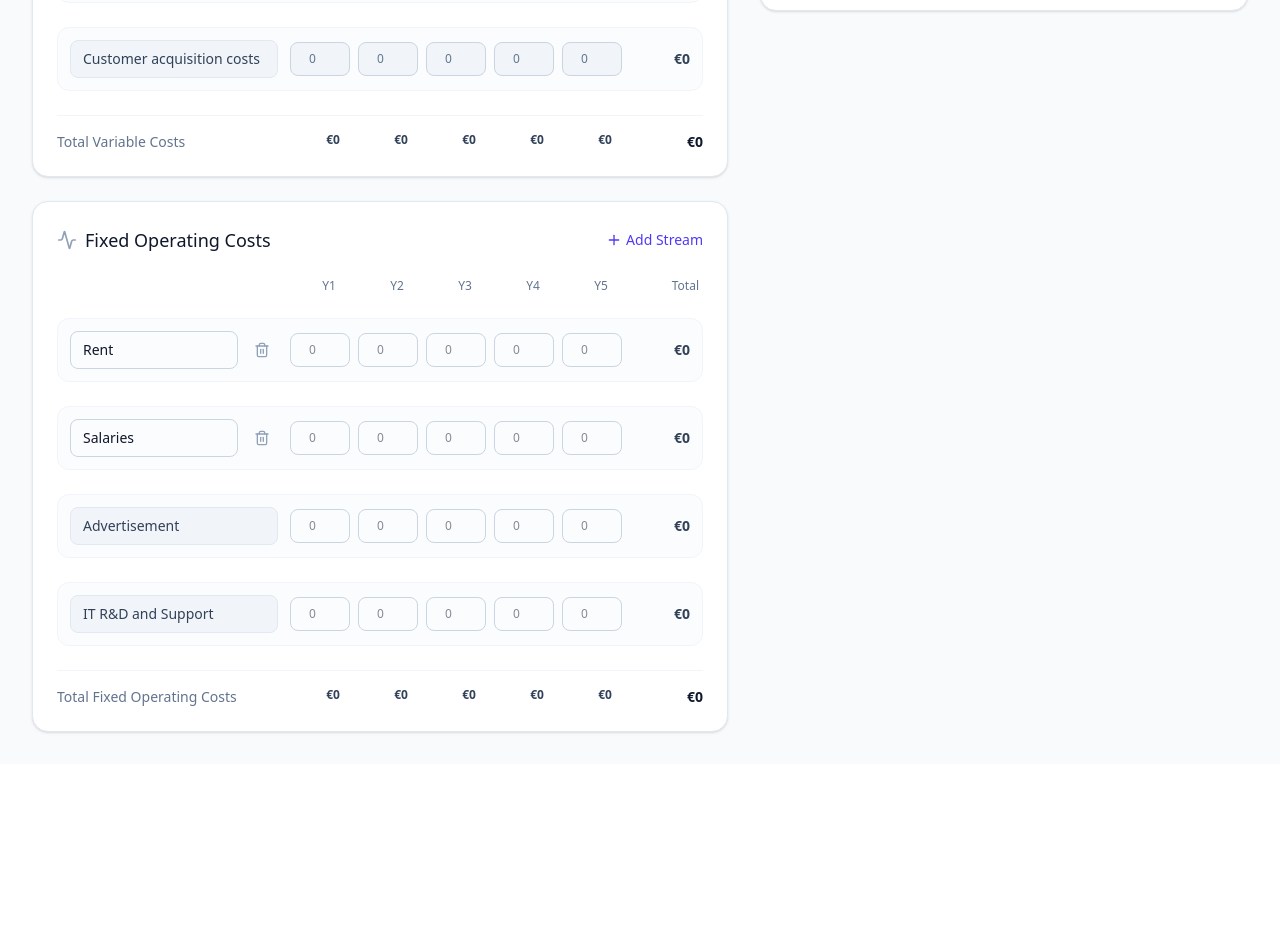
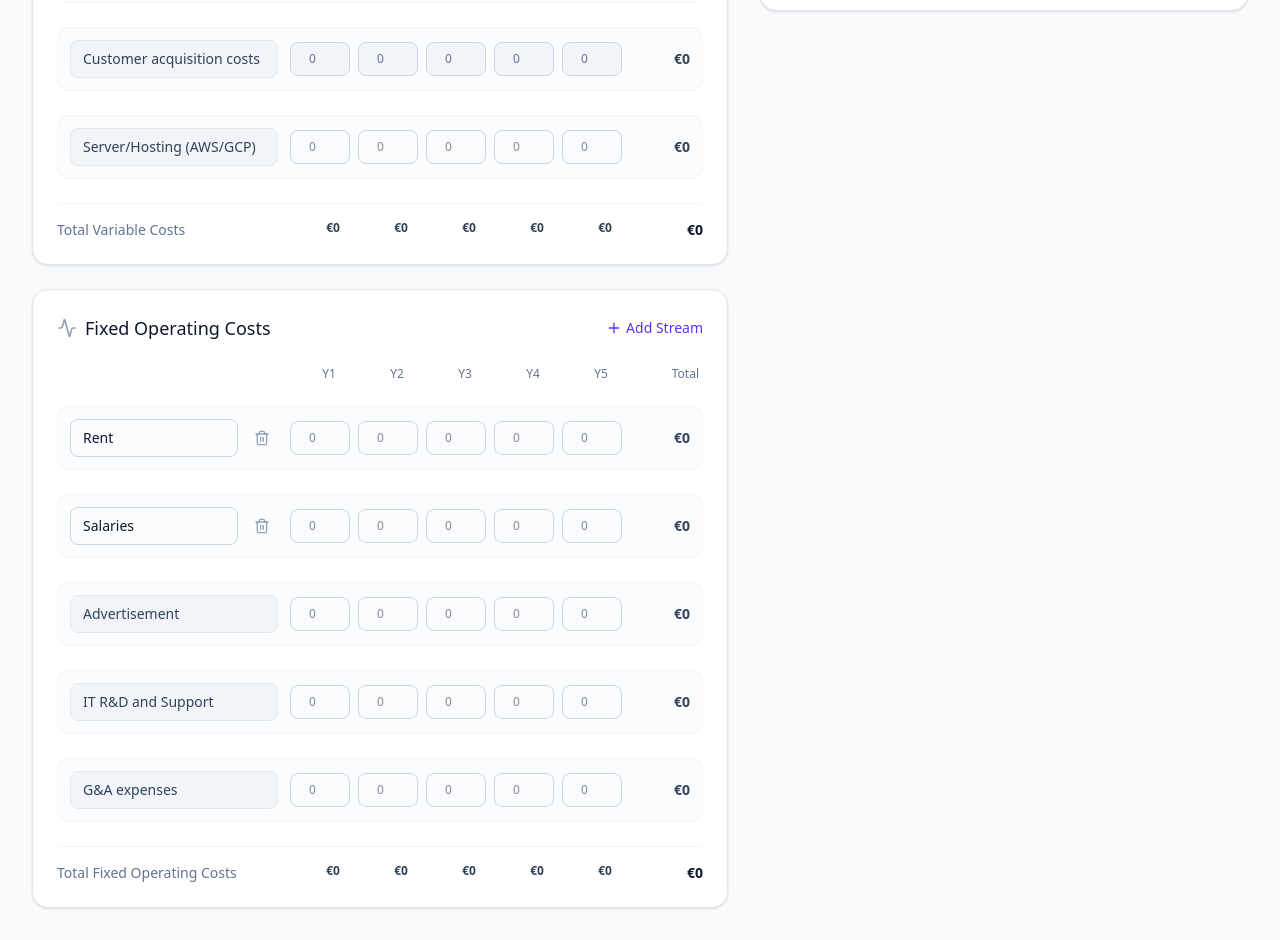
Before and after one commit to hlx-collab/Business-Project-The-Lisbon-MBA, a React (Vite) app: page / in a window 1280 px wide. Shown: the part 920-1860 px from the top of the page. Before the commit the page ends 1684 px from the top, so only its background shows below. Built offline with nearby package versions, Linux system fonts and the light colour scheme.

Commit message:
feat: Prefix platform metrics IDs
Prefixes the IDs of the default platform metrics with 'pm-' to prevent potential ID collisions with other metric types in the future and improve clarity.

```diff
--- a/src/App.tsx
+++ b/src/App.tsx
@@ -16,21 +16,23 @@ export default function App() {
 
   const [platformMetricsStreams, setPlatformMetricsStreams] = useState<FinancialStream[]>(() => {
     const defaultStreams = [
-      { id: '1', name: 'Number of providers in the platform', amounts: ['', '', '', '', ''], isPermanent: true },
-      { id: '2', name: 'Number of owners in the platform', amounts: ['', '', '', '', ''], isPermanent: true },
-      { id: '3', name: 'Avg price per booking', amounts: ['', '', '', '', ''], isPermanent: true },
-      { id: '4', name: '% of bookings commission', amounts: ['', '', '', '', ''], isPermanent: true },
-      { id: '5', name: 'Monthly Subscription fee', amounts: ['', '', '', '', ''], isPermanent: true },
-      { id: '6', name: '# of yearly bookings per pet owners', amounts: ['', '', '', '', ''], isPermanent: true },
-      { id: 'cac-providers', name: 'Unit CAC - Providers', amounts: ['', '', '', '', ''], isPermanent: true },
-      { id: 'cac-owners', name: 'Unit CAC - Owners', amounts: ['', '', '', '', ''], isPermanent: true },
-      { id: 'cs-providers', name: 'Unit Customer Support cost - Providers', amounts: ['', '', '', '', ''], isPermanent: true },
-      { id: 'cs-owners', name: 'Unit Customer Support cost - Owners', amounts: ['', '', '', '', ''], isPermanent: true }
+      { id: 'pm-1', name: 'Number of providers in the platform', amounts: ['', '', '', '', ''], isPermanent: true },
+      { id: 'pm-2', name: 'Number of owners in the platform', amounts: ['', '', '', '', ''], isPermanent: true },
+      { id: 'pm-3', name: 'Avg price per booking', amounts: ['', '', '', '', ''], isPermanent: true },
+      { id: 'pm-4', name: '% of bookings commission', amounts: ['', '', '', '', ''], isPermanent: true },
+      { id: 'pm-5', name: 'Monthly Subscription fee', amounts: ['', '', '', '', ''], isPermanent: true },
+      { id: 'pm-6', name: '# of yearly bookings per pet owners', amounts: ['', '', '', '', ''], isPermanent: true },
+      { id: 'pm-cac-providers', name: 'Unit CAC - Providers', amounts: ['', '', '', '', ''], isPermanent: true },
+      { id: 'pm-cac-owners', name: 'Unit CAC - Owners', amounts: ['', '', '', '', ''], isPermanent: true },
+      { id: 'pm-cs-providers', name: 'Unit Customer Support cost - Providers', amounts: ['', '', '', '', ''], isPermanent: true },
+      { id: 'pm-cs-owners', name: 'Unit Customer Support cost - Owners', amounts: ['', '', '', '', ''], isPermanent: true }
     ];
     const saved = localStorage.getItem('platformMetricsStreams');
     if (saved) {
       const parsed = JSON.parse(saved);
-      const merged = parsed.map((p: any) => {
+      const redundantNames = ['Unit Customer acquisition costs', 'Unit Customer Support cost'];
+      const filtered = parsed.filter((p: any) => !redundantNames.includes(p.name));
+      const merged = filtered.map((p: any) => {
         const defaultStream = defaultStreams.find(ds => ds.name === p.name);
         return defaultStream ? { ...p, isPermanent: defaultStream.isPermanent } : p;
       });
@@ -74,9 +76,9 @@ export default function App() {
 
   const [revenueStreams, setRevenueStreams] = useState<FinancialStream[]>(() => {
     const defaultStreams = [
-      { id: '1', name: 'Monthly Subscriptions', amounts: ['', '', '', '', ''], isPermanent: true },
-      { id: '2', name: 'Booking Fees', amounts: ['', '', '', '', ''], isPermanent: true },
-      { id: '3', name: 'Others', amounts: ['', '', '', '', ''], isPermanent: true }
+      { id: 'rev-1', name: 'Monthly Subscriptions', amounts: ['', '', '', '', ''], isPermanent: true },
+      { id: 'rev-2', name: 'Booking Fees', amounts: ['', '', '', '', ''], isPermanent: true },
+      { id: 'rev-3', name: 'Others', amounts: ['', '', '', '', ''], isPermanent: true }
     ];
     const saved = localStorage.getItem('revenueStreams');
     if (saved) {
@@ -93,9 +95,10 @@ export default function App() {
 
   const [variableCostsStreams, setVariableCostsStreams] = useState<FinancialStream[]>(() => {
     const defaultStreams = [
-      { id: '1', name: 'Payment Processing', amounts: ['', '', '', '', ''], isPermanent: true },
-      { id: '2', name: 'Customer Support', amounts: ['', '', '', '', ''], isPermanent: true },
-      { id: '3', name: 'Customer acquisition costs', amounts: ['', '', '', '', ''], isPermanent: true }
+      { id: 'vc-1', name: 'Payment Processing', amounts: ['', '', '', '', ''], isPermanent: true },
+      { id: 'vc-2', name: 'Customer Support', amounts: ['', '', '', '', ''], isPermanent: true },
+      { id: 'vc-3', name: 'Customer acquisition costs', amounts: ['', '', '', '', ''], isPermanent: true },
+      { id: 'vc-4', name: 'Server/Hosting (AWS/GCP)', amounts: ['', '', '', '', ''], isPermanent: true }
     ];
     const saved = localStorage.getItem('variableCostsStreams');
     if (saved) {
@@ -112,10 +115,11 @@ export default function App() {
 
   const [fixedCostsStreams, setFixedCostsStreams] = useState<FinancialStream[]>(() => {
     const defaultStreams = [
-      { id: '1', name: 'Rent', amounts: ['', '', '', '', ''] },
-      { id: '2', name: 'Salaries', amounts: ['', '', '', '', ''] },
-      { id: '3', name: 'Advertisement', amounts: ['', '', '', '', ''], isPermanent: true },
-      { id: '4', name: 'IT R&D and Support', amounts: ['', '', '', '', ''], isPermanent: true }
+      { id: 'fc-1', name: 'Rent', amounts: ['', '', '', '', ''] },
+      { id: 'fc-2', name: 'Salaries', amounts: ['', '', '', '', ''] },
+      { id: 'fc-3', name: 'Advertisement', amounts: ['', '', '', '', ''], isPermanent: true },
+      { id: 'fc-4', name: 'IT R&D and Support', amounts: ['', '', '', '', ''], isPermanent: true },
+      { id: 'fc-ga', name: 'G&A expenses', amounts: ['', '', '', '', ''], isPermanent: true }
     ];
     const saved = localStorage.getItem('fixedCostsStreams');
     if (saved) {
@@ -145,9 +149,9 @@ export default function App() {
   const years = [0, 1, 2, 3, 4];
 
   const derivedRevenueStreams = revenueStreams.map(stream => {
-    if (stream.id === '1' || stream.name === 'Monthly Subscriptions') {
-      const providersStream = platformMetricsStreams.find(s => s.id === '1' || s.name === 'Number of providers in the platform');
-      const subFeeStream = platformMetricsStreams.find(s => s.id === '5' || s.name === 'Monthly Subscription fee');
+    if (stream.id === 'rev-1' || stream.name === 'Monthly Subscriptions') {
+      const providersStream = platformMetricsStreams.find(s => s.id === 'pm-1' || s.name === 'Number of providers in the platform');
+      const subFeeStream = platformMetricsStreams.find(s => s.id === 'pm-5' || s.name === 'Monthly Subscription fee');
 
       const amounts = years.map(y => {
         const providers = Number(providersStream?.amounts[y]) || 0;
@@ -158,11 +162,11 @@ export default function App() {
       });
       return { ...stream, amounts, isCalculated: true };
     }
-    if (stream.id === '2' || stream.name === 'Booking Fees') {
-      const ownersStream = platformMetricsStreams.find(s => s.id === '2' || s.name === 'Number of owners in the platform');
-      const bookingsPerOwnerStream = platformMetricsStreams.find(s => s.id === '6' || s.name === '# of yearly bookings per pet owners');
-      const avgPriceStream = platformMetricsStreams.find(s => s.id === '3' || s.name === 'Avg price per booking');
-      const commissionStream = platformMetricsStreams.find(s => s.id === '4' || s.name === '% of bookings commission');
+    if (stream.id === 'rev-2' || stream.name === 'Booking Fees') {
+      const ownersStream = platformMetricsStreams.find(s => s.id === 'pm-2' || s.name === 'Number of owners in the platform');
+      const bookingsPerOwnerStream = platformMetricsStreams.find(s => s.id === 'pm-6' || s.name === '# of yearly bookings per pet owners');
+      const avgPriceStream = platformMetricsStreams.find(s => s.id === 'pm-3' || s.name === 'Avg price per booking');
+      const commissionStream = platformMetricsStreams.find(s => s.id === 'pm-4' || s.name === '% of bookings commission');
 
       const amounts = years.map(y => {
         const owners = Number(ownersStream?.amounts[y]) || 0;
@@ -180,12 +184,12 @@ export default function App() {
   });
 
   const derivedVariableCostsStreams = variableCostsStreams.map(stream => {
-    if (stream.id === '1' || stream.name === 'Payment Processing') {
-      const providersStream = platformMetricsStreams.find(s => s.id === '1' || s.name === 'Number of providers in the platform');
-      const subFeeStream = platformMetricsStreams.find(s => s.id === '5' || s.name === 'Monthly Subscription fee');
-      const ownersStream = platformMetricsStreams.find(s => s.id === '2' || s.name === 'Number of owners in the platform');
-      const bookingsPerOwnerStream = platformMetricsStreams.find(s => s.id === '6' || s.name === '# of yearly bookings per pet owners');
-      const avgPriceStream = platformMetricsStreams.find(s => s.id === '3' || s.name === 'Avg price per booking');
+    if (stream.id === 'vc-1' || stream.name === 'Payment Processing') {
+      const providersStream = platformMetricsStreams.find(s => s.id === 'pm-1' || s.name === 'Number of providers in the platform');
+      const subFeeStream = platformMetricsStreams.find(s => s.id === 'pm-5' || s.name === 'Monthly Subscription fee');
+      const ownersStream = platformMetricsStreams.find(s => s.id === 'pm-2' || s.name === 'Number of owners in the platform');
+      const bookingsPerOwnerStream = platformMetricsStreams.find(s => s.id === 'pm-6' || s.name === '# of yearly bookings per pet owners');
+      const avgPriceStream = platformMetricsStreams.find(s => s.id === 'pm-3' || s.name === 'Avg price per booking');
 
       const amounts = years.map(y => {
         const providers = Number(providersStream?.amounts[y]) || 0;
@@ -210,11 +214,11 @@ export default function App() {
       });
       return { ...stream, amounts, isCalculated: true };
     }
-    if (stream.id === '3' || stream.name === 'Customer acquisition costs') {
-      const providersStream = platformMetricsStreams.find(s => s.id === '1' || s.name === 'Number of providers in the platform');
-      const ownersStream = platformMetricsStreams.find(s => s.id === '2' || s.name === 'Number of owners in the platform');
-      const unitCacProvidersStream = platformMetricsStreams.find(s => s.id === 'cac-providers' || s.name === 'Unit CAC - Providers');
-      const unitCacOwnersStream = platformMetricsStreams.find(s => s.id === 'cac-owners' || s.name === 'Unit CAC - Owners');
+    if (stream.id === 'vc-3' || stream.name === 'Customer acquisition costs') {
+      const providersStream = platformMetricsStreams.find(s => s.id === 'pm-1' || s.name === 'Number of providers in the platform');
+      const ownersStream = platformMetricsStreams.find(s => s.id === 'pm-2' || s.name === 'Number of owners in the platform');
+      const unitCacProvidersStream = platformMetricsStreams.find(s => s.id === 'pm-cac-providers' || s.name === 'Unit CAC - Providers');
+      const unitCacOwnersStream = platformMetricsStreams.find(s => s.id === 'pm-cac-owners' || s.name === 'Unit CAC - Owners');
 
       const amounts = years.map(y => {
         const currentProviders = Number(providersStream?.amounts[y]) || 0;
@@ -232,11 +236,11 @@ export default function App() {
       });
       return { ...stream, amounts, isCalculated: true };
     }
-    if (stream.id === '2' || stream.name === 'Customer Support') {
-      const providersStream = platformMetricsStreams.find(s => s.id === '1' || s.name === 'Number of providers in the platform');
-      const ownersStream = platformMetricsStreams.find(s => s.id === '2' || s.name === 'Number of owners in the platform');
-      const unitSupportProvidersStream = platformMetricsStreams.find(s => s.id === 'cs-providers' || s.name === 'Unit Customer Support cost - Providers');
-      const unitSupportOwnersStream = platformMetricsStreams.find(s => s.id === 'cs-owners' || s.name === 'Unit Customer Support cost - Owners');
+    if (stream.id === 'vc-2' || stream.name === 'Customer Support') {
+      const providersStream = platformMetricsStreams.find(s => s.id === 'pm-1' || s.name === 'Number of providers in the platform');
+      const ownersStream = platformMetricsStreams.find(s => s.id === 'pm-2' || s.name === 'Number of owners in the platform');
+      const unitSupportProvidersStream = platformMetricsStreams.find(s => s.id === 'pm-cs-providers' || s.name === 'Unit Customer Support cost - Providers');
+      const unitSupportOwnersStream = platformMetricsStreams.find(s => s.id === 'pm-cs-owners' || s.name === 'Unit Customer Support cost - Owners');
 
       const amounts = years.map(y => {
         const providers = Number(providersStream?.amounts[y]) || 0;
@@ -280,9 +284,10 @@ export default function App() {
   };
 
   const addStream = (streams: FinancialStream[], setStreams: React.Dispatch<React.SetStateAction<FinancialStream[]>>, prefix: string) => {
+    const sectionId = prefix.toLowerCase().replace(/\s+/g, '-');
     setStreams([
       ...streams,
-      { id: Date.now().toString(), name: `${prefix} ${streams.length + 1}`, amounts: ['', '', '', '', ''] }
+      { id: `${sectionId}-${Date.now()}`, name: `${prefix} ${streams.length + 1}`, amounts: ['', '', '', '', ''] }
     ]);
   };
 
@@ -501,7 +506,7 @@ export default function App() {
         </div>
 
         {streams.map((stream) => (
-          <div key={stream.id} className="flex flex-col sm:flex-row sm:items-center space-y-3 sm:space-y-0 sm:space-x-3 p-3 bg-slate-50/50 rounded-xl border border-slate-100">
+          <div key={`${title}-${stream.id}`} className="flex flex-col sm:flex-row sm:items-center space-y-3 sm:space-y-0 sm:space-x-3 p-3 bg-slate-50/50 rounded-xl border border-slate-100">
             <div className="flex-1 flex items-center space-x-2">
               {stream.isPermanent ? (
                 <div className="block w-full px-3 py-2 bg-slate-100 border border-slate-200 rounded-lg text-sm font-medium text-slate-700 truncate">
```
